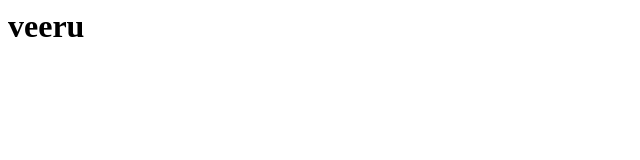
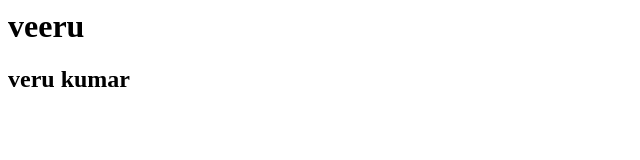
Before and after one commit to VEERUKUMAR-09/veeru-kumar, a plain HTML site: page index.html in a window 1280 px wide. Shown: the whole page, without its empty margins (0-640 px from the left). Drawn offline with Linux system fonts and the light colour scheme.

Commit message:
my second project

```diff
--- a/index.html
+++ b/index.html
@@ -6,5 +6,6 @@
 </head>
 <body>
     <h1>veeru</h1>
+    <h2>veru kumar</h2>
 </body>
 </html>
```
